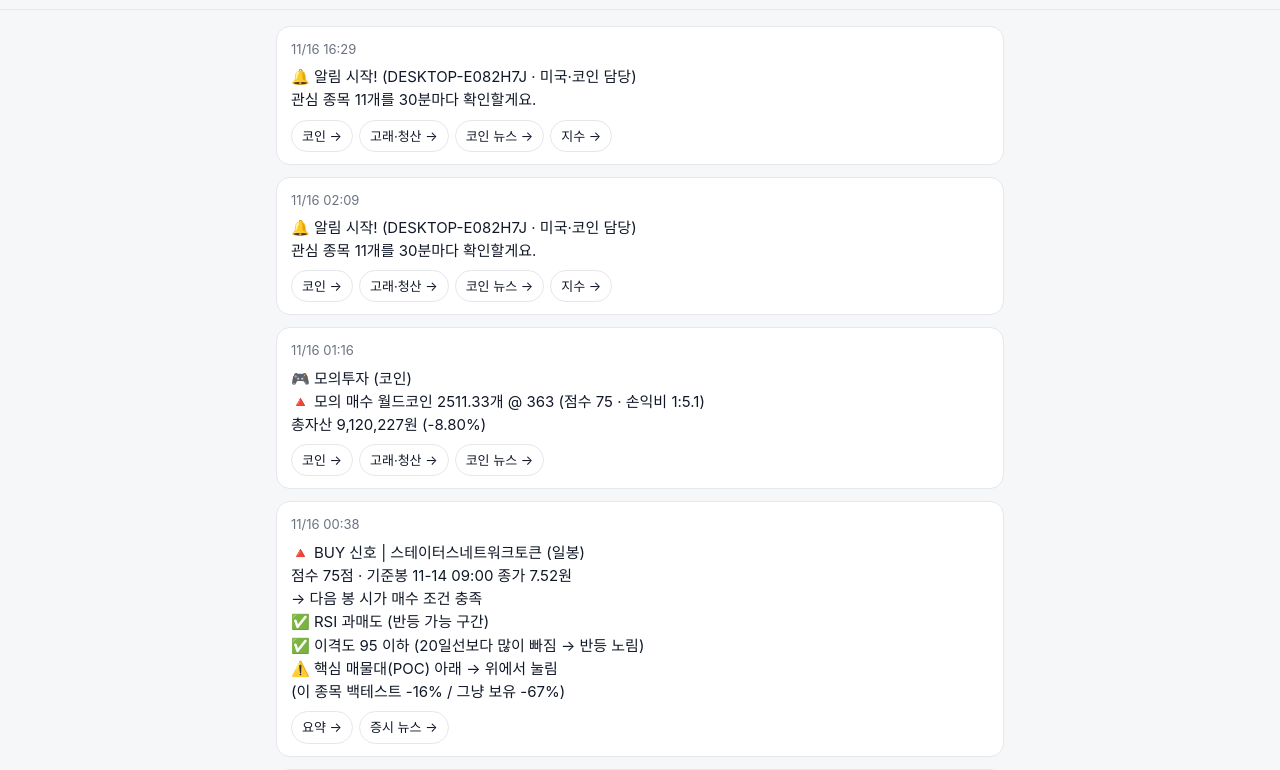
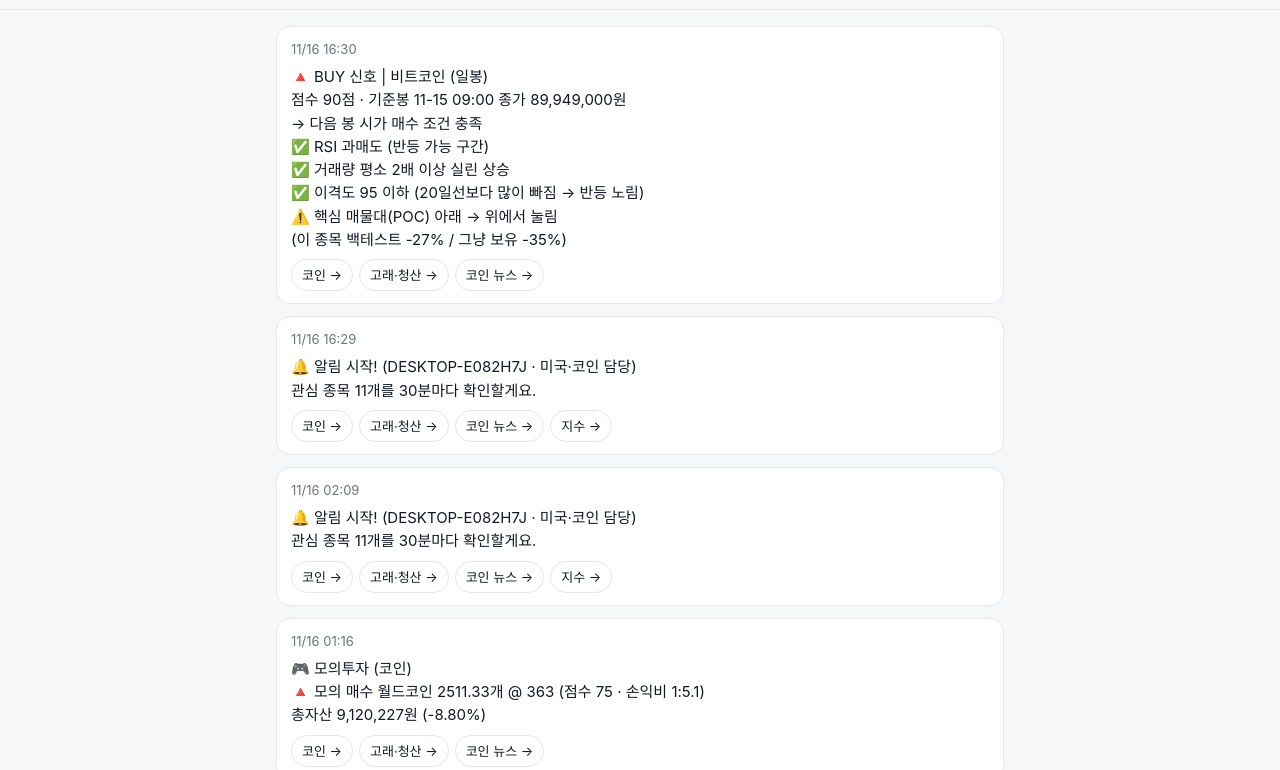
Before and after one commit to wonjin3457-stack/wonjin3457-stack.github.io, a plain HTML site: page alerts.html in a window 1280 px wide. Shown: the part 43-813 px from the top of the page. Drawn offline with Linux system fonts and the light colour scheme.

Commit message:
시황 갱신 11-16 16:31

```diff
--- a/alerts.html
+++ b/alerts.html
@@ -8,7 +8,14 @@ header h1{margin:0;font-size:18px}header a{color:var(--accent);text-decoration:n
 section{background:var(--card);border:1px solid var(--line);border-radius:14px;padding:12px 14px;margin:12px 0;scroll-margin-top:60px}
 section:target{outline:3px solid var(--accent)}pre{white-space:pre-wrap;word-break:break-word;font:inherit;margin:6px 0 8px}
 .muted{color:var(--muted);font-size:13px}.rel{display:flex;flex-wrap:wrap;gap:6px}.rel a{padding:5px 10px;border-radius:999px;border:1px solid var(--line);color:var(--text);text-decoration:none;font-size:13px}
-</style></head><body><header><h1>🔔 내 알림</h1><a href="index.html">📱 시황·뉴스 →</a></header><main><section id="a-1116162952a4bf"><div class="muted">11/16 16:29</div><pre>🔔 알림 시작! (DESKTOP-E082H7J · 미국·코인 담당)
+</style></head><body><header><h1>🔔 내 알림</h1><a href="index.html">📱 시황·뉴스 →</a></header><main><section id="a-111616305644ec"><div class="muted">11/16 16:30</div><pre>🔺 BUY 신호 | 비트코인 (일봉)
+점수 90점 · 기준봉 11-15 09:00 종가 89,949,000원
+→ 다음 봉 시가 매수 조건 충족
+✅ RSI 과매도 (반등 가능 구간)
+✅ 거래량 평소 2배 이상 실린 상승
+✅ 이격도 95 이하 (20일선보다 많이 빠짐 → 반등 노림)
+⚠️ 핵심 매물대(POC) 아래 → 위에서 눌림
+(이 종목 백테스트 -27% / 그냥 보유 -35%)</pre><div class="rel"><a href="index.html#coin">코인 →</a><a href="index.html#whale">고래·청산 →</a><a href="index.html#news-1">코인 뉴스 →</a></div></section><section id="a-1116162952a4bf"><div class="muted">11/16 16:29</div><pre>🔔 알림 시작! (DESKTOP-E082H7J · 미국·코인 담당)
 관심 종목 11개를 30분마다 확인할게요.</pre><div class="rel"><a href="index.html#coin">코인 →</a><a href="index.html#whale">고래·청산 →</a><a href="index.html#news-1">코인 뉴스 →</a><a href="index.html#index">지수 →</a></div></section><section id="a-1116020921a4bf"><div class="muted">11/16 02:09</div><pre>🔔 알림 시작! (DESKTOP-E082H7J · 미국·코인 담당)
 관심 종목 11개를 30분마다 확인할게요.</pre><div class="rel"><a href="index.html#coin">코인 →</a><a href="index.html#whale">고래·청산 →</a><a href="index.html#news-1">코인 뉴스 →</a><a href="index.html#index">지수 →</a></div></section><section id="a-1116011626b196"><div class="muted">11/16 01:16</div><pre>🎮 모의투자 (코인)
 🔺 모의 매수 월드코인 2511.33개 @ 363 (점수 75 · 손익비 1:5.1)
@@ -672,11 +679,4 @@ VIX 19.5 (-2.3%) · CNN 공포탐욕 33 공포 · 코인 공포탐욕 29 공포
 🔺 모의 매수 엘프 12281.9개 @ 84.1 (점수 75 · 손익비 1:0.8)
 🔺 모의 매수 아이리스 42506.5개 @ 24.3 (점수 75 · 손익비 1:3.9)
 🔺 모의 매수 도지코인 10335.2개 @ 91.9 (점수 75 · 손익비 1:4.7)
-총자산 10,330,674원 (+3.31%)</pre><div class="rel"><a href="index.html#coin">코인 →</a><a href="index.html#whale">고래·청산 →</a><a href="index.html#news-1">코인 뉴스 →</a></div></section><section id="a-1111165020e2ed"><div class="muted">11/11 16:50</div><pre>🔺 BUY 신호 | 비쓰리 (일봉)
-점수 85점 · 기준봉 11-10 09:00 종가 0.77원
-→ 다음 봉 시가 매수 조건 충족
-✅ 거래량 평소 2배 이상 실린 상승
-✅ 바닥권 반등 캔들 (도지 확인·상승 장악형·망치형)
-✅ 이격도 95 이하 (20일선보다 많이 빠짐 → 반등 노림)
-⚠️ 핵심 매물대(POC) 아래 → 위에서 눌림
-(이 종목 백테스트 -36% / 그냥 보유 +1%)</pre><div class="rel"><a href="index.html#summary">요약 →</a><a href="index.html#news-0">증시 뉴스 →</a></div></section></main></body></html>
+총자산 10,330,674원 (+3.31%)</pre><div class="rel"><a href="index.html#coin">코인 →</a><a href="index.html#whale">고래·청산 →</a><a href="index.html#news-1">코인 뉴스 →</a></div></section></main></body></html>
```
